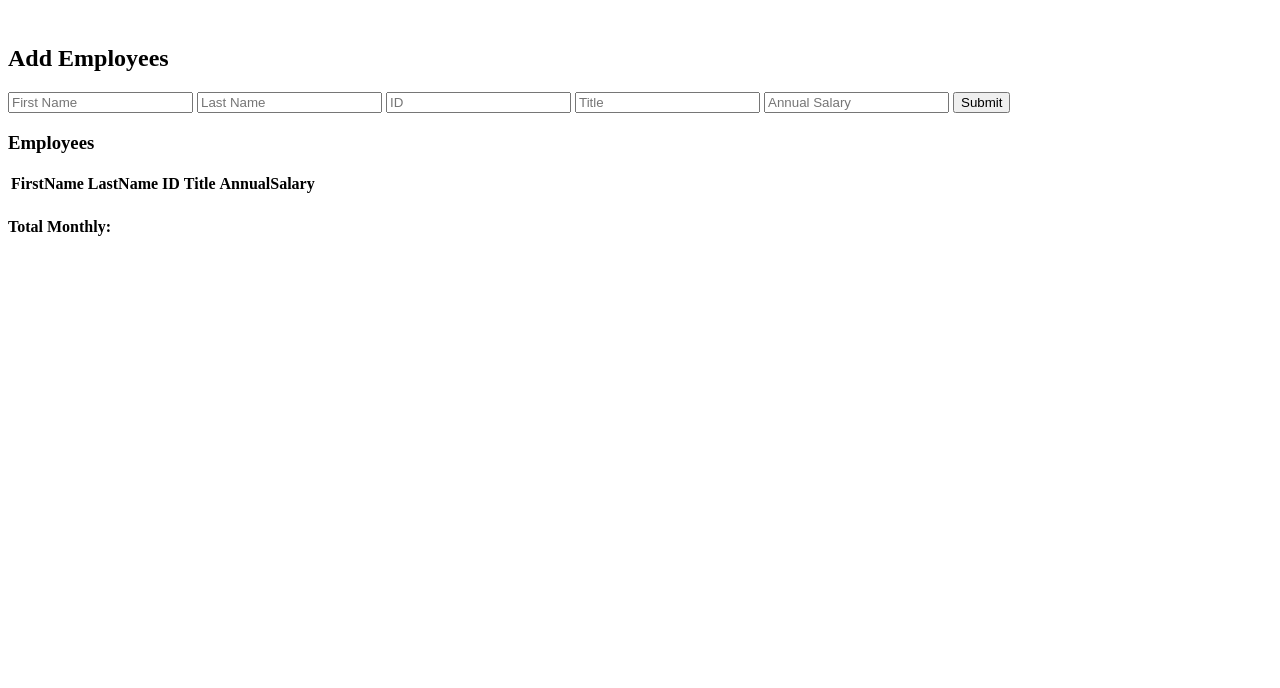
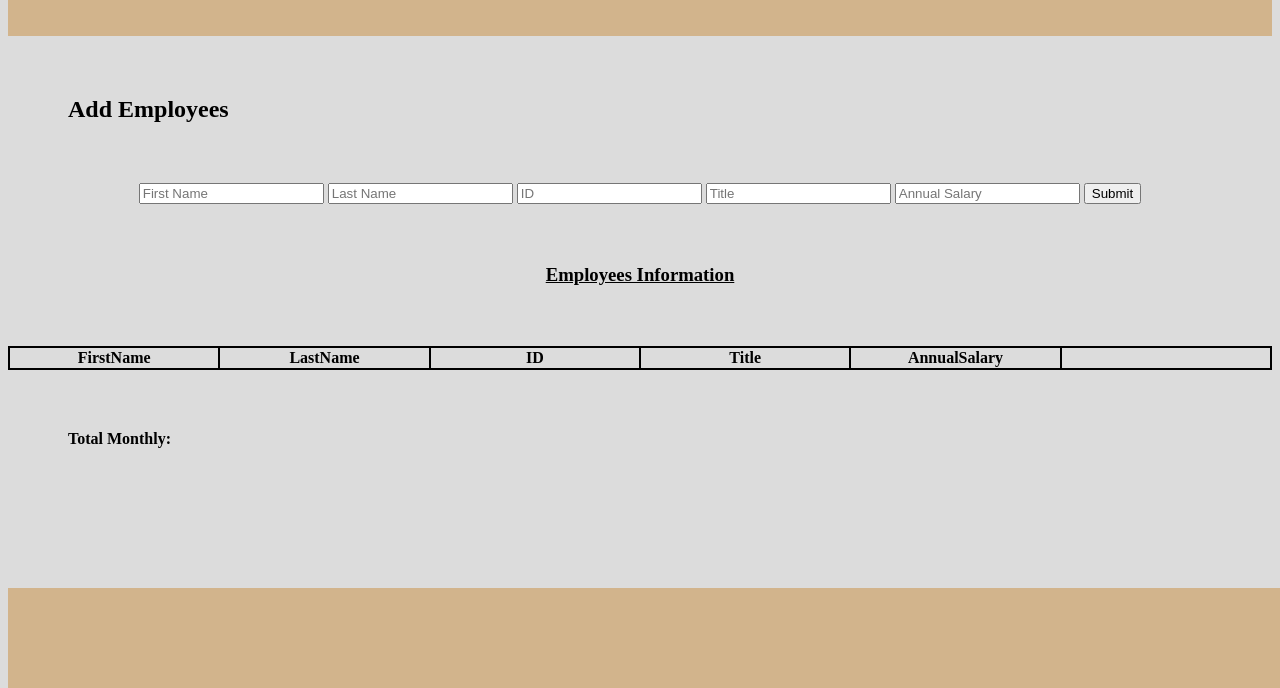
Before and after one commit to Cvang02/weekend-jquery-salary-calculator, a plain HTML site: page Index.html in a window 1280 px wide. Shown: the part 112-800 px from the top of the page. Drawn offline with Linux system fonts and the light colour scheme.

Commit message:
add some css stlye to make it look more readable and cleaner.

```diff
--- a/Index.html
+++ b/Index.html
@@ -11,13 +11,15 @@
 <body>
     <header><h1>Salary Calculator</h1></header>
     <h2>Add Employees</h2>
+    <section>
         <input id="firstNameInput" type="text" placeholder="First Name"></input>
         <input id="lastNameInput" type="text" placeholder="Last Name"></input>
         <input id="idInput" type="Number" placeholder="ID"></input>
         <input id="titleInput" type="text" placeholder="Title"></input>
         <input id="annualSalaryInput" type="Number" placeholder="Annual Salary"></input>
-    <button id="submit-button">Submit</button>
-    <h3>Employees</h3>
+        <button id="submit-button">Submit</button>
+    </section>
+    <h3>Employees Information</h3>
         <table>
             <thead>
                 <tr>
@@ -26,10 +28,12 @@
                     <th>ID</th>
                     <th>Title</th>
                     <th>AnnualSalary</th>
+                    <th></th>
                 </tr>
             </thead>
             <tbody id="tablebody"></tbody>
         </table>
     <h4 id="totalMonthly">Total Monthly:</h4>
+    <footer></footer>
 </body>
 </html>
--- a/script.js
+++ b/script.js
@@ -5,9 +5,12 @@ $(document).ready(onReady);
 // A 'Submit' button should collect the form information, store the information
 function onReady() {
     $('#submit-button').on('click', addEmployees);
+    $(document).on('click', '.deleteButton', deleteEmployee);
 }
 
+
 let totalMonthly = 0;
+let numbersOfEmployees = [];
 
 function addEmployees () {
     // lists of the employees information.
@@ -25,15 +28,20 @@ function addEmployees () {
         title: employeeTitle,
         annualSalary: Number(employeeAnnualSalary)
     }
-    console.log(newEmployees);
+
+    numbersOfEmployees.push(newEmployees)
+    console.log(numbersOfEmployees);
 
     $('#tablebody').append(`
-        <tr>
+        <tr id="tableRollOutput">
             <td>${employeeName}</td>
             <td>${employeeLast}</td>
             <td>${employeeID}</td>
             <td>${employeeTitle}</td>
             <td>${employeeAnnualSalary}</td>
+            <td>
+                <button class='deleteButton'>Delete</button>
+            </td>
         </tr>
     `);
 
@@ -42,5 +50,22 @@ function addEmployees () {
     $('#totalMonthly').empty();
     $('#totalMonthly').append(`<h4 id="totalMonthly">Total Monthly: $ ${Number(totalMonthly)}</h4>`);
 
+} //end of addEmployee-function.
 
-} //end of addEmployee-function.
+function deleteEmployee () {
+    $('#tableRollOutput').remove();
+    // $('#totalMonthly').empty();
+    // $('#totalMonthly').append(`<h4 id="totalMonthly">Total Monthly: $ ${Number(totalMonthly)}</h4>`);
+}
+
+// function total () {
+//     if (totalMonthly > 20000) {
+//         $('#totalMonthly').css('backtext-color', 'red');
+//     }
+//     else {}
+// };
+
+
+// Need to find a way to change background color when total month exceed 20,000.
+// research if I am using .css correctly. Look at code to make sure it runs corrently and
+// the way it intends it to.
--- a/style.css
+++ b/style.css
@@ -1,4 +1,51 @@
 header {
     text-align: center;
-    margin: 60px;
+    background: tan;
+    padding: 30;
 }
+
+body {
+    background: gainsboro;
+}
+
+h2{
+    margin: 60;
+}
+
+section {
+    text-align: center;
+}
+
+h3{
+    margin: 60;
+    text-align: center;
+    text-decoration-line: underline;
+}
+
+h4{
+    margin: 60;
+}
+
+table {
+    border-collapse: collapse;
+    border: 1px solid black;
+    table-layout: fixed;
+    width: 100%;
+}
+
+tbody {
+    text-align: center;
+}
+
+th,td {
+    border: 2px solid black;
+  }
+
+footer {
+    background: tan;
+    position: absolute;
+    bottom: 0;
+    width: 100%;
+    height: 2.5rem;
+    padding: 30;
+}
```
